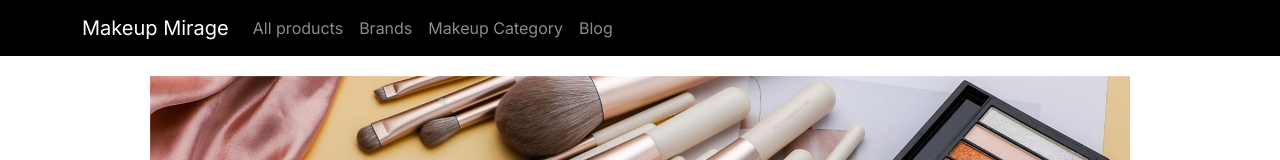
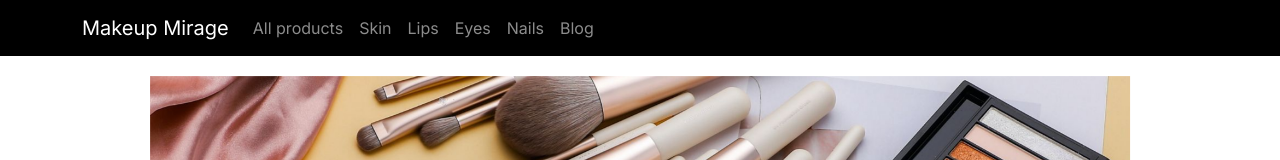
Before and after one commit to JanineSooThow/React-mini-project-makeup-store, a Next.js app in the folder mini-project-2/: page / in a window 1280 px wide. Shown: the top 160 px of the page. Built offline with nearby package versions, Linux system fonts and the light colour scheme.

Commit message:
updated header

```diff
--- a/mini-project-2/src/components/Header.jsx
+++ b/mini-project-2/src/components/Header.jsx
@@ -15,8 +15,10 @@ export default function Header() {
         <Navbar.Brand href="#home">Makeup Mirage</Navbar.Brand>
         <Nav className="me-auto">
           <Nav.Link className="custom-navlink"href="/products">All products</Nav.Link>
-          <Nav.Link className="custom-navlink"href="/brands">Brands</Nav.Link>
-          <Nav.Link className="custom-navlink"href="/categories">Makeup Category</Nav.Link>
+          <Nav.Link className="custom-navlink"href="/skin">Skin</Nav.Link>
+          <Nav.Link className="custom-navlink"href="/lips">Lips</Nav.Link>
+          <Nav.Link className="custom-navlink"href="/eyes">Eyes</Nav.Link>
+          <Nav.Link className="custom-navlink"href="/nails">Nails</Nav.Link>
           <Nav.Link className="custom-navlink"href="/blog">Blog</Nav.Link>
 
         </Nav>
```
